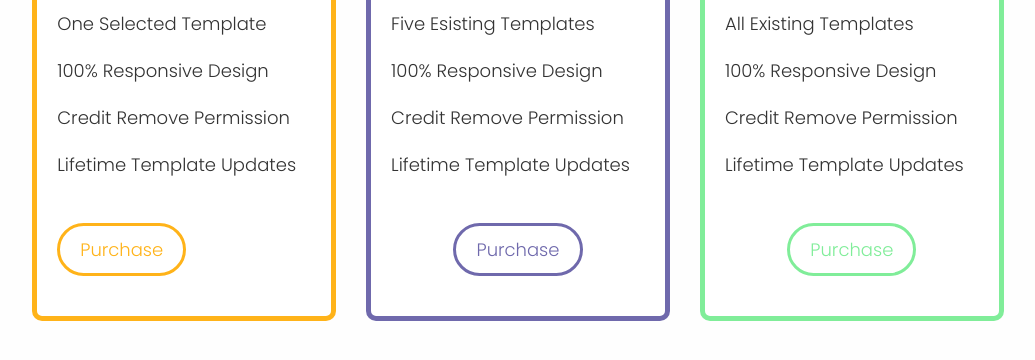
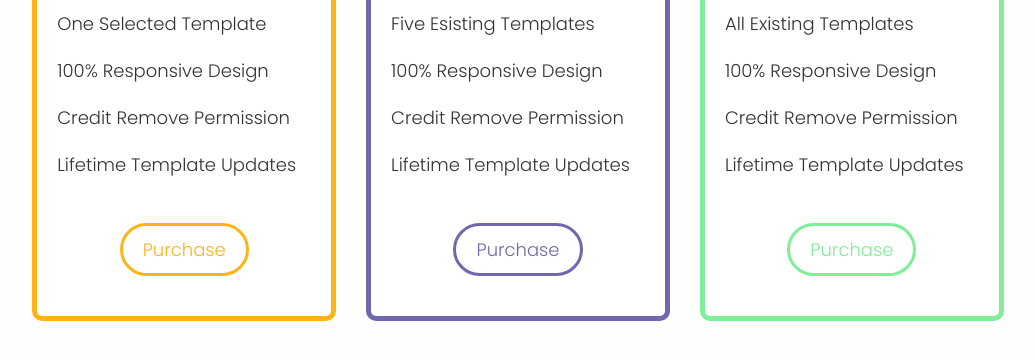
Before and after one commit to Kz0804/css-layout-practice, a plain HTML site: page practice06-responsive-cards/index.html in a window 1280 px wide. Shown: the part 380-740 px from the top of the page, without its empty margins (122-1157 px from the left). Drawn offline with Linux system fonts and the light colour scheme.

Commit message:
Update README.md

```diff
--- a/practice06-responsive-cards/index.html
+++ b/practice06-responsive-cards/index.html
@@ -39,7 +39,7 @@
               <span><i class="fas fa-times"></i></span>
             </li>
           </ul>
-          <div class="align-wcenter">
+          <div class="align-center">
             <a href="" class="btn">Purchase</a>
           </div>
         </section>
```
Also changed, not shown: practice06-responsive-cards/result.png (added), 1 other file.
